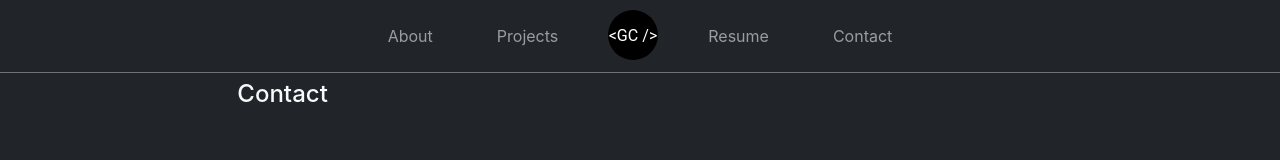
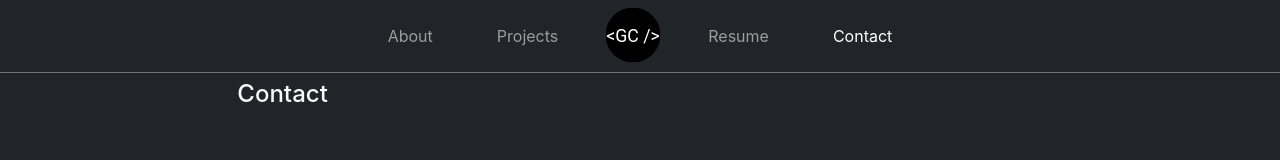
Before and after one commit to Yiladien/gabecordova, a React (Create React App) app in the folder client/: page /contact in a window 1280 px wide. Shown: the top 160 px of the page. Built offline with nearby package versions, Linux system fonts and the light colour scheme.

Commit message:
spa link updates

```diff
--- a/client/src/components/Footer.js
+++ b/client/src/components/Footer.js
@@ -1,5 +1,7 @@
 //react
 import React from "react";
+
+import { Link } from "react-router-dom";
 
 //bootstrap
 import Container from "react-bootstrap/Container";
@@ -40,7 +42,12 @@ function Footer() {
             >
               <Linkedin className="fs-3" />
             </Nav.Link>
-            <Nav.Link href="/" title="gabecordova.dev" className="text-center">
+            <Nav.Link
+              as={Link}
+              to="/"
+              title="gabecordova.dev"
+              className="text-center"
+            >
               <div>Gabe Cordova</div>
               <div>www.gabecordova.dev</div>
             </Nav.Link>
--- a/client/src/components/Navbar.js
+++ b/client/src/components/Navbar.js
@@ -1,5 +1,7 @@
 //react
 import React from "react";
+
+import { NavLink } from "react-router-dom";
 
 //bootstrap
 import Container from "react-bootstrap/Container";
@@ -19,17 +21,21 @@ function MainNavbar() {
       >
         <Container>
           <Nav className="m-auto gap-2 gap-sm-5">
-            <Nav.Link href="/">About</Nav.Link>
-            <Nav.Link href="/projects">Projects</Nav.Link>
-            <Nav.Link href="/" className="p-1">
+            <Nav.Link as={NavLink} to="/" exact activeClassName="active">
+              About
+            </Nav.Link>
+            <Nav.Link as={NavLink} to="/projects" activeClassName="active">
+              Projects
+            </Nav.Link>
+            <Nav.Link as={NavLink} to="/" exact className="p-1">
               <div className="position-relative">
                 <div className="position-absolute top-50 start-50 translate-middle">
                   <img
                     alt="gabecordova.dev logo"
                     src={`logo.svg`}
-                    width="50"
-                    height="50"
-                    className="d-inline-block align-top"
+                    width="55"
+                    height="55"
+                    className="d-inline-block align-top svg-button"
                     title="gabecordova.dev"
                   />
                 </div>
@@ -43,8 +49,12 @@ function MainNavbar() {
               </div>
               {/* <span>Gabe Cordova</span> */}
             </Nav.Link>
-            <Nav.Link href="/resume">Resume</Nav.Link>
-            <Nav.Link href="/contact">Contact</Nav.Link>
+            <Nav.Link as={NavLink} to="/resume" activeClassName="active">
+              Resume
+            </Nav.Link>
+            <Nav.Link as={NavLink} to="/contact" activeClassName="active">
+              Contact
+            </Nav.Link>
           </Nav>
           {/* <Navbar.Toggle aria-controls="basic-navbar-nav" />
           <Navbar.Collapse id="basic-navbar-nav"></Navbar.Collapse> */}
--- a/client/src/index.css
+++ b/client/src/index.css
@@ -1,13 +1,25 @@
 body {
   margin: 0;
-  font-family: -apple-system, BlinkMacSystemFont, 'Segoe UI', 'Roboto', 'Oxygen',
-    'Ubuntu', 'Cantarell', 'Fira Sans', 'Droid Sans', 'Helvetica Neue',
+  font-family: -apple-system, BlinkMacSystemFont, "Segoe UI", "Roboto", "Oxygen",
+    "Ubuntu", "Cantarell", "Fira Sans", "Droid Sans", "Helvetica Neue",
     sans-serif;
   -webkit-font-smoothing: antialiased;
   -moz-osx-font-smoothing: grayscale;
 }
 
 code {
-  font-family: source-code-pro, Menlo, Monaco, Consolas, 'Courier New',
+  font-family: source-code-pro, Menlo, Monaco, Consolas, "Courier New",
     monospace;
 }
+
+.svg-button {
+  transition: transform 0.1s ease-in-out;
+}
+
+.svg-button:hover {
+  transform: scale(1.1);
+}
+
+.svg-button:active {
+  transform: scale(0.9);
+}
```
